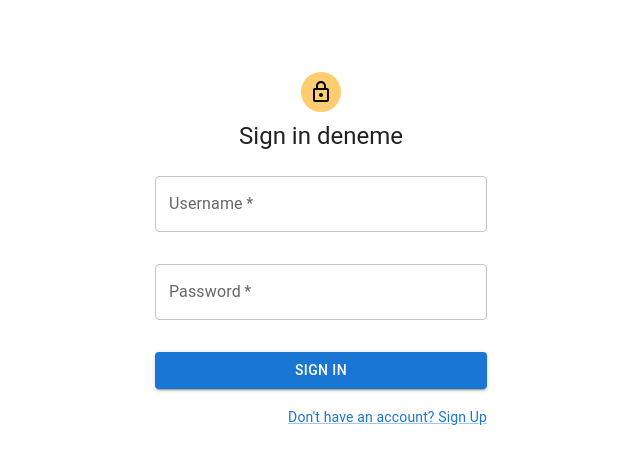
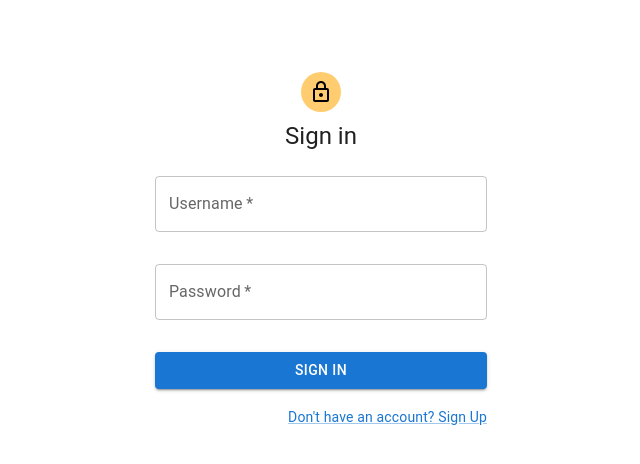
Before and after one commit to tanerdundar/SharE-6.FE, a React (Vite) app in the folder SharE-6/: page / in a window 1280 px wide. Shown: the top 464 px of the page, without its empty margins (319-959 px from the left). Built offline with nearby package versions, Linux system fonts and the light colour scheme.

Commit message:
accept netlify

```diff
--- a/SharE-6/src/App.jsx
+++ b/SharE-6/src/App.jsx
@@ -7,20 +7,9 @@ import Home from "./components/Home";
 import axios from "axios";
 
 function App() {
-  // const temporaryUser = {
-  //   username: "squirtle",
-  //   firstName: "Taner",
-  //   email: "asd@kmail.com",
-  //   password: "123456",
-  //   meows: "12",
-  //   followings: "273",
-  //   followers: "2345",
-  // };
   const [isSigned, setIsSigned] = useState(true);
   const [isLogged, setIsLogged] = useState(false);
   const [realUser, setRealUser] = useState("deneme");
-  // const [temporaryUser, setTemporaryUser] = useState("");
-  // const [userId, setUserId] = useState("");
   let temporaryUser;
   let userId = 0;
 
@@ -28,32 +17,22 @@ function App() {
     setIsSigned(!isSigned);
   };
 
-  // const logChanger = async (id) => {
-  //   userId = id;
-  //   temporaryUser = await axios.get(
-  //     "http://localhost:8080/api/users/" + userId
-  //   );
-  //   realUser = temporaryUser.data;
-  //   console.log(realUser);
-  //   setIsLogged(!isLogged);
-  // };
   const logChanger = async (id) => {
     userId = id;
     const temporaryUser = await axios.get(
       "http://localhost:8080/api/users/" + userId
     );
     const fetchedUser = temporaryUser.data;
-    setRealUser(fetchedUser); // realUser'ı güncelle
+    setRealUser(fetchedUser);
     setIsLogged(!isLogged);
   };
   useEffect(() => {
-    // isLogged veya userId değiştiğinde gerçekleşecek işlemler
     if (isLogged && userId !== 0) {
       axios
         .get("http://localhost:8080/api/users/" + userId)
         .then((response) => {
           const fetchedUser = response.data;
-          setRealUser(fetchedUser); // realUser'ı güncelle
+          setRealUser(fetchedUser);
         })
         .catch((error) => {
           console.log(error);
--- a/SharE-6/src/components/SignIn.jsx
+++ b/SharE-6/src/components/SignIn.jsx
@@ -114,7 +114,7 @@ export default function SignIn(props) {
                 <LockOutlinedIcon />
               </Avatar>
               <Typography component="h1" variant="h5">
-                Sign in deneme
+                Sign in
               </Typography>
               <Box
                 component="form"
```
